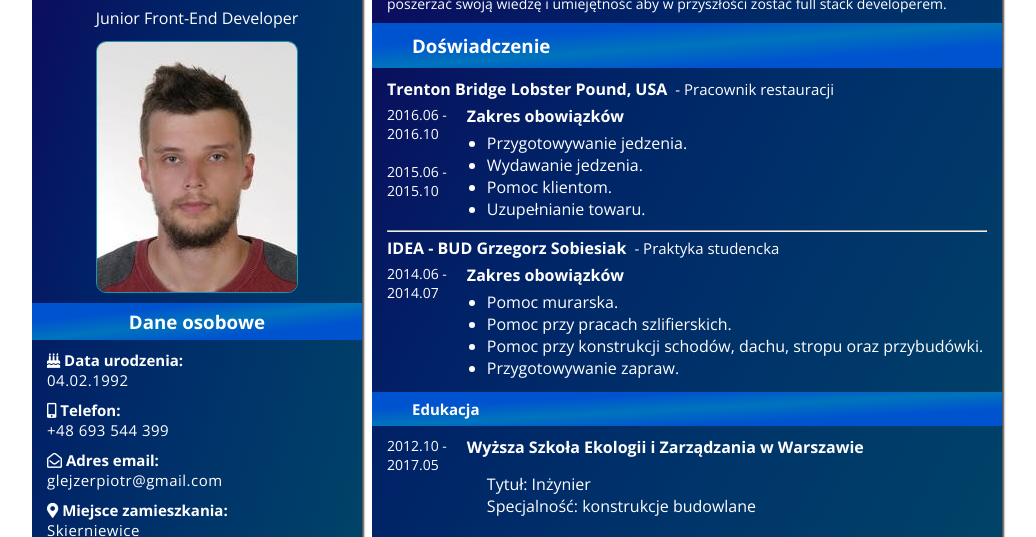
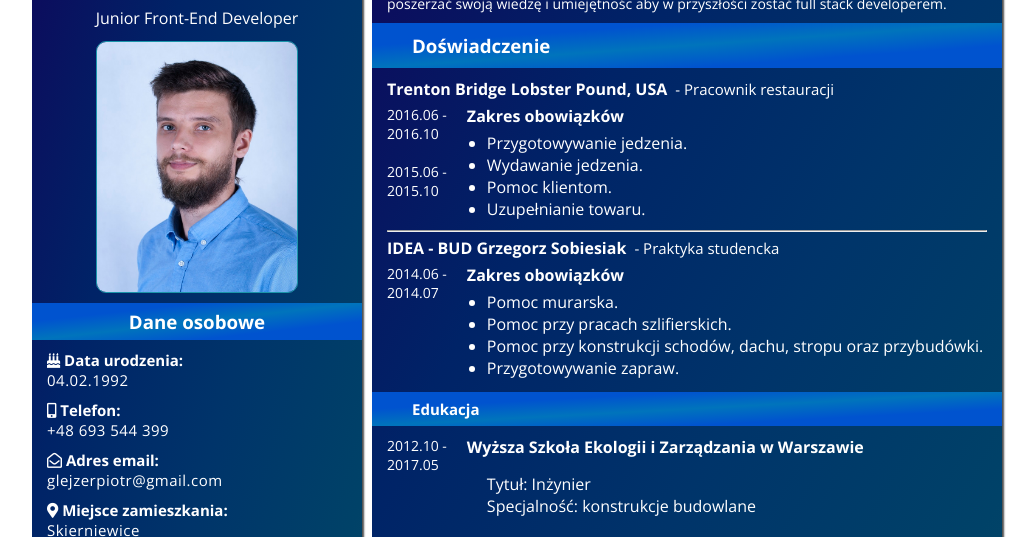
Before and after one commit to pglejzer/cv, a website: page src/index.html in a window 1280 px wide. Shown: the part 59-596 px from the top of the page, without its empty margins (123-1159 px from the left). Drawn offline with nearby package versions, Linux system fonts and the light colour scheme; files that its build step writes are made by us from their sources.

Commit message:
new photo

```diff
--- a/src/index.html
+++ b/src/index.html
@@ -18,7 +18,7 @@
             <div class="about__title">
                 <h1 class="about__h1">Piotr Glejzer</h1>
                 <p class="about__p">Junior Front-End Developer</p>
-                <img class="about__img" src="img/0.jpg" alt="moje foto">
+                <img class="about__img" src="img/DSC_4886-smaller.jpg" alt="moje foto">
             </div>
             <div class="about__me">
                 <div class="about__date">
```
Also changed, not shown: src/img/DSC_4886-smaller.jpg (added).
